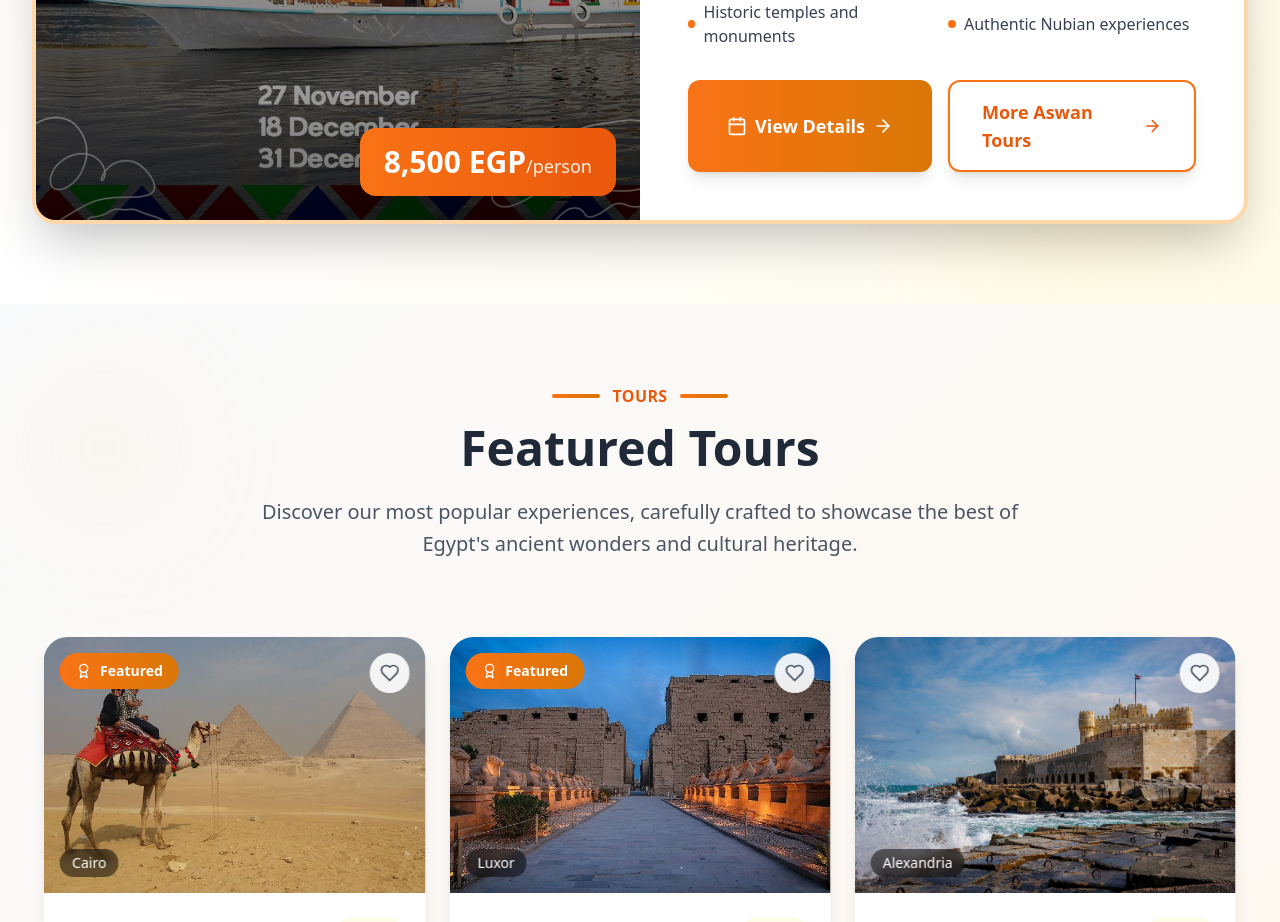
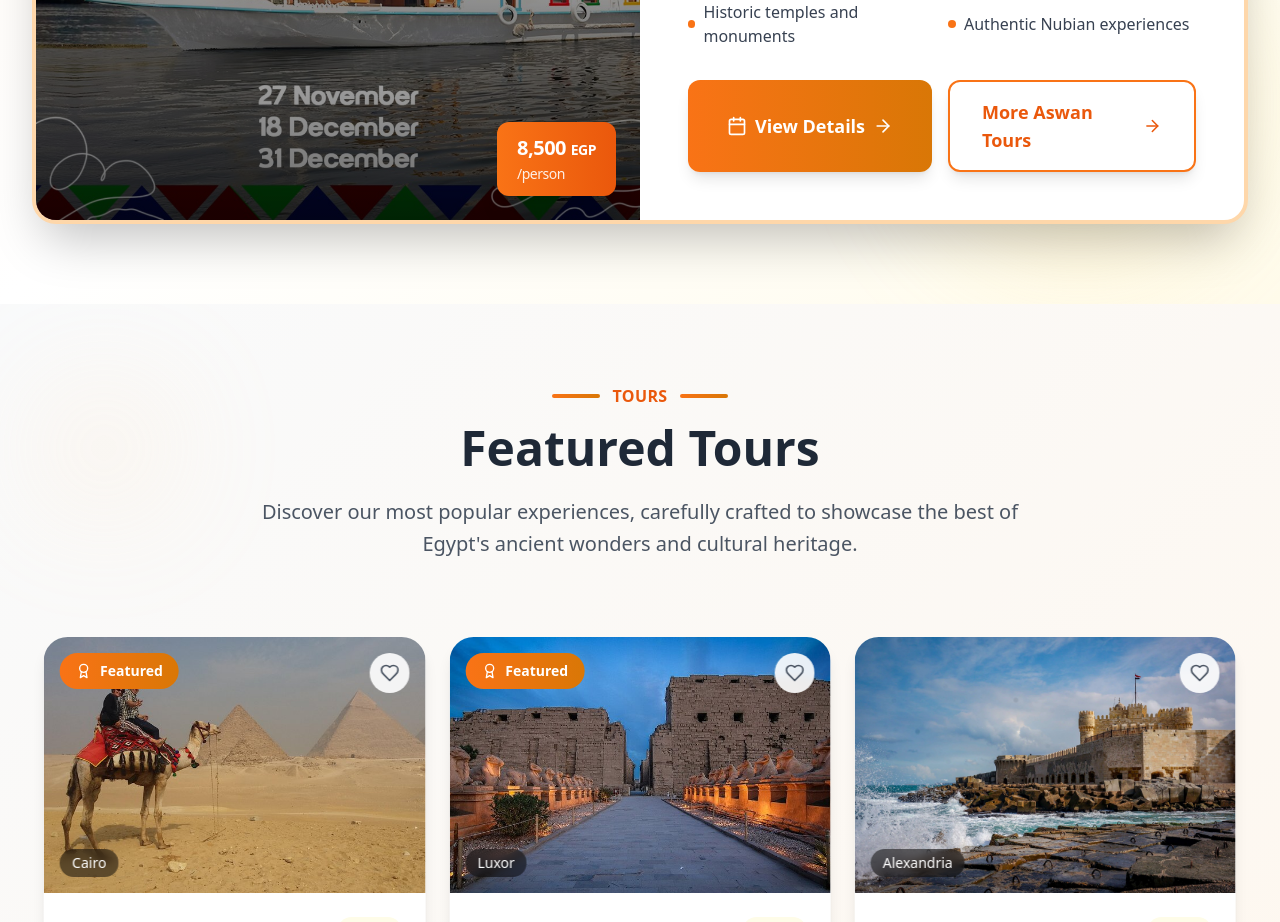
Before and after one commit to asmaaabubakr905/Golden_, a React (Vite) app: page / in a window 1280 px wide. Shown: the part 1940-2862 px from the top of the page. Built offline with nearby package versions, Linux system fonts and the light colour scheme.

Commit message:
Update: added Nuba trip section and fixed profile background3

```diff
--- a/src/pages/Home.tsx
+++ b/src/pages/Home.tsx
@@ -146,10 +146,10 @@ const Home = () => {
                     </div>
 
                     {/* Price Badge */}
-                    <div className="absolute bottom-6 right-6 bg-gradient-to-r from-orange-500 to-orange-600 text-white px-6 py-4 rounded-2xl shadow-2xl">
-                      <div className="text-3xl font-bold">
-                        {specialTrip.price.toLocaleString()} EGP
-                        <span className="text-lg font-normal opacity-90">/person</span>
+                    <div className="absolute bottom-4 right-4 md:bottom-6 md:right-6 bg-gradient-to-r from-orange-500 to-orange-600 text-white px-3 py-2 md:px-5 md:py-3 rounded-lg md:rounded-xl shadow-xl backdrop-blur-sm">
+                      <div className="text-sm md:text-xl font-bold tracking-tight">
+                        {specialTrip.price.toLocaleString()} <span className="text-xs md:text-sm font-semibold">EGP</span>
+                        <span className="text-xs md:text-sm font-normal opacity-90 block mt-0.5">/person</span>
                       </div>
                     </div>
                   </div>
--- a/src/pages/TourDetails.tsx
+++ b/src/pages/TourDetails.tsx
@@ -7,7 +7,7 @@ const TourDetails = () => {
   const { id } = useParams<{ id: string }>();
   const [activeTab, setActiveTab] = useState('overview');
   const [showModal, setShowModal] = useState(false);
-  const [form, setForm] = useState({ name: '', email: '', phone: '' });
+  const [form, setForm] = useState({ name: '', phone: '' });
   const [formError, setFormError] = useState('');
 
   const tour = getTourById(id || '');
@@ -39,12 +39,12 @@ const TourDetails = () => {
 
   const handleFormSubmit = (e: React.FormEvent) => {
     e.preventDefault();
-    if (!form.name || !form.email || !form.phone) {
+    if (!form.name || !form.phone) {
       setFormError('Please fill in all fields.');
       return;
     }
     setFormError('');
-    const message = `Hello!\nI want to book the following tour:\n\nTour: ${tour.title}\nName: ${form.name}\nEmail: ${form.email}\nPhone: ${form.phone}`;
+    const message = `Hello!\nI want to book the following tour:\n\nTour: ${tour.title}\nName: ${form.name}\nPhone: ${form.phone}`;
     const encodedMessage = encodeURIComponent(message);
     window.open(`http://wa.me/201507000720?text=${encodedMessage}`, '_blank');
     setShowModal(false);
@@ -84,18 +84,6 @@ const TourDetails = () => {
                   onChange={handleFormChange}
                   className="w-full px-4 py-2 rounded-lg border border-gray-200 focus:outline-none focus:ring-2 focus:ring-orange-400"
                   placeholder="Your Name"
-                  required
-                />
-              </div>
-              <div>
-                <label className="block text-gray-700 font-medium mb-1">Email</label>
-                <input
-                  type="email"
-                  name="email"
-                  value={form.email}
-                  onChange={handleFormChange}
-                  className="w-full px-4 py-2 rounded-lg border border-gray-200 focus:outline-none focus:ring-2 focus:ring-orange-400"
-                  placeholder="you@email.com"
                   required
                 />
               </div>
```
